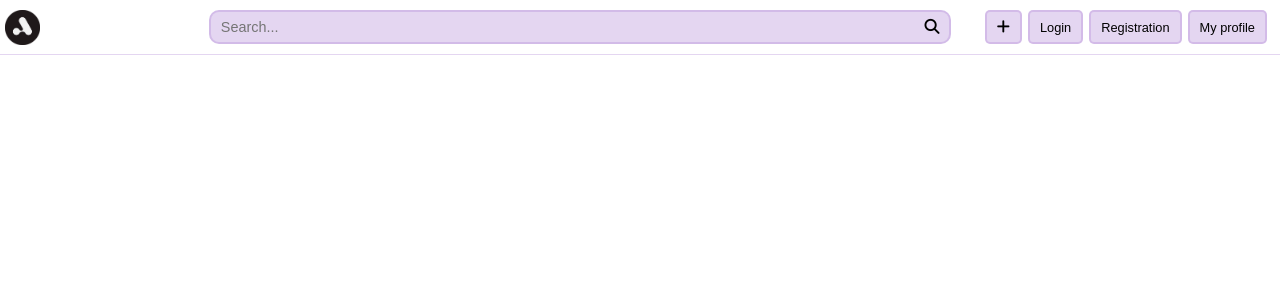
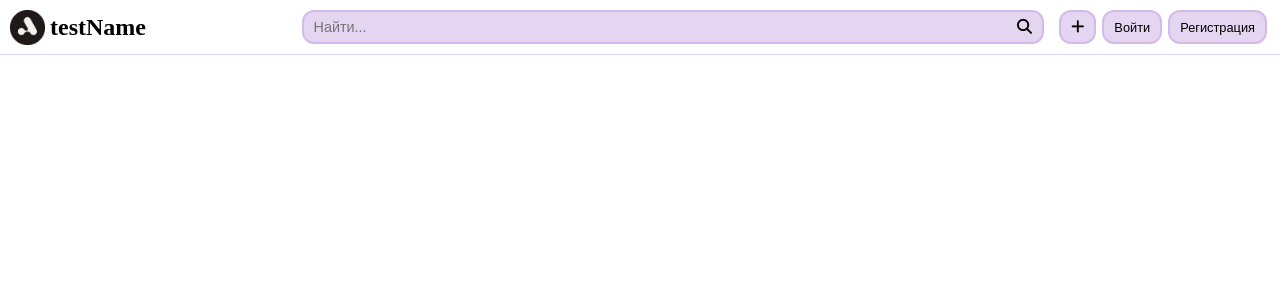
Before and after one commit to ilyak0shelev/mediahosting, a React (Create React App) app: page / in a window 1280 px wide. Shown: the top 300 px of the page. Built offline with nearby package versions, Linux system fonts and the light colour scheme.

Commit message:
second commit

```diff
--- /dev/null
+++ b/src/components/AuthWindows.css
@@ -0,0 +1,14 @@
+/* .formCont {
+    display: flex;
+    justify-content:center;
+    align-items: center;
+    flex-flow: column nowrap;
+} */
+
+.inputGroup {
+    display: flex;
+    justify-content:center;
+    align-items: center;
+    flex-flow: column nowrap;
+    margin-bottom: 10px;
+}
--- a/src/components/Header.css
+++ b/src/components/Header.css
@@ -10,11 +10,25 @@
 
 .logo {
     display: flex;
+    justify-content: space-between;
+    flex-flow: row nowrap;
+    /* width: 35px;
+    height: 35px; */
+    padding-right: 10px;
+}
+
+#nameCont {
+    padding-left: 5px;
+    display: flex;
     justify-content: center;
-    flex-flow: row nowrap;
-    width: 35px;
-    height: 35px;
-    padding-right: 10px;
+    align-items: center;
+    font-size: 12px;
+}
+
+@media (max-width: 900px) {
+    #projectName {
+        display: none;
+    }
 }
 
 .SearchForm {
@@ -30,7 +44,7 @@
     height: 100%;
     width: 80%;
     border: none;
-    border-radius: 10px 0px 0px 10px;
+    border-radius: 12px 0px 0px 12px;
     background-color: rgba(176, 135, 214, 0.342);
     border: 2px solid rgba(176, 135, 214, 0.342);
     border-right: none;
@@ -52,7 +66,7 @@
 
 #search-btn {
     margin-left: 0;
-    border-radius: 0px 10px 10px 0px;
+    border-radius: 0px 12px 12px 0px;
     background-color: rgba(176, 135, 214, 0.342);
     border-left: none;
     transform: none;
--- a/src/components/Header.jsx
+++ b/src/components/Header.jsx
@@ -8,6 +8,9 @@ const Header = () => {
         <header className='header'>
                 <div className='logo'>
                     <a href=''><img id='logo-img' width='35px' src='/imgs/logo-2.jpg' alt='logo'/></a>
+                    <div id='nameCont'>
+                        <h1 id='projectName'>testName</h1>
+                    </div>
                 </div>
                 <SearchBar/>
                 <ProfileBar/>
--- a/src/components/LoginWindow.jsx
+++ b/src/components/LoginWindow.jsx
@@ -1,14 +1,49 @@
-import React, {useContext} from "react";
+import React, { useContext, useState } from "react";
 import Modal from "./UI/modal/Modal";
 import { PageContext } from "./contexts/PageContext";
+import Button from "./UI/button/Button";
+import "./AuthWindows.css"
 
 const LoginWindow = () => {
     const value = useContext(PageContext)
+    const [type, setType] = useState('password')
+    const [icon, setIcon] = useState('fa fa-eye-slash')
+
+    const toggleInput = () => {
+        if (type === 'password') {
+            setType('text')
+            setIcon('fa fa-eye')
+        }
+        else if (type === 'text') {
+            setType('password')
+            setIcon('fa fa-eye-slash')
+        }
+    }
+
+    const login = (event) => {
+        event.preventDefault()
+    }
 
     if (value.active === 'LoginWindow') {
         return (
             <Modal>
-                Login
+                <div className="formCont">
+                    <form onSubmit={login} action='' method='post'>
+                        <h1 className="welcomeLabel">Добро пожаловать!</h1>
+                        <div className="inputGroup">
+                            <input className="" type='email' placeholder="Введите адрес эл. почты..."></input>
+                            <div className="pswdGroup">
+                                <input className="" type={type} placeholder="Введите пароль..."></input>
+                                <span onClick={toggleInput} className={`${icon}`}></span>
+                            </div>
+                        </div>
+                        <div className="btnGroup">
+                            <Button id='submit-btn' type='submit'>
+                                Войти
+                            </Button>
+                        </div>
+                    </form>
+                </div>
             </Modal>
         )
     }
--- a/src/components/ProfileBar.jsx
+++ b/src/components/ProfileBar.jsx
@@ -8,11 +8,9 @@ export const ProfileBar = () => {
   return (
     <div className='profileBar'>
       <Button id='newPostBtn' title='New post'></Button>
-      <Button onClick={() => value.changeActive('LoginWindow')}>Login</Button>
-      <Button onClick={() => value.changeActive('RegWindow')}>Registration</Button>
-      <Button>My profile</Button>
+      <Button onClick={() => value.changeActive('LoginWindow')}>Войти</Button>
+      <Button onClick={() => value.changeActive('RegWindow')}>Регистрация</Button>
     </div>
   )
 }
-
 export default ProfileBar;
--- a/src/components/SearchBar.jsx
+++ b/src/components/SearchBar.jsx
@@ -12,7 +12,7 @@ export const SearchBar = () => {
 
     return (
         <form className='SearchForm' action='' method='get'>
-            <input value={data} onChange={(event) => setData(event.target.value)} id='search-input' type="text" placeholder="Search..." />
+            <input value={data} onChange={(event) => setData(event.target.value)} id='search-input' type="text" placeholder="Найти..." />
             <Button id='search-btn' type='submit' onClick={addSearchReq}></Button>
         </form>
     )
--- a/src/components/UI/button/Button.module.css
+++ b/src/components/UI/button/Button.module.css
@@ -1,7 +1,7 @@
 .MyBtn {
     padding: 5px 10px;
     margin: 0px 3px;
-    border-radius: 5px;
+    border-radius: 12px;
     background: transparent;
     color:black;
     border: 2px solid rgba(176, 135, 214, 0.342);
--- a/src/components/UI/modal/Modal.css
+++ b/src/components/UI/modal/Modal.css
@@ -8,7 +8,6 @@
     display: flex;
     align-items: center;
     justify-content: center;
-    transition: 0.3s;
     pointer-events: all;
 }
 
```
